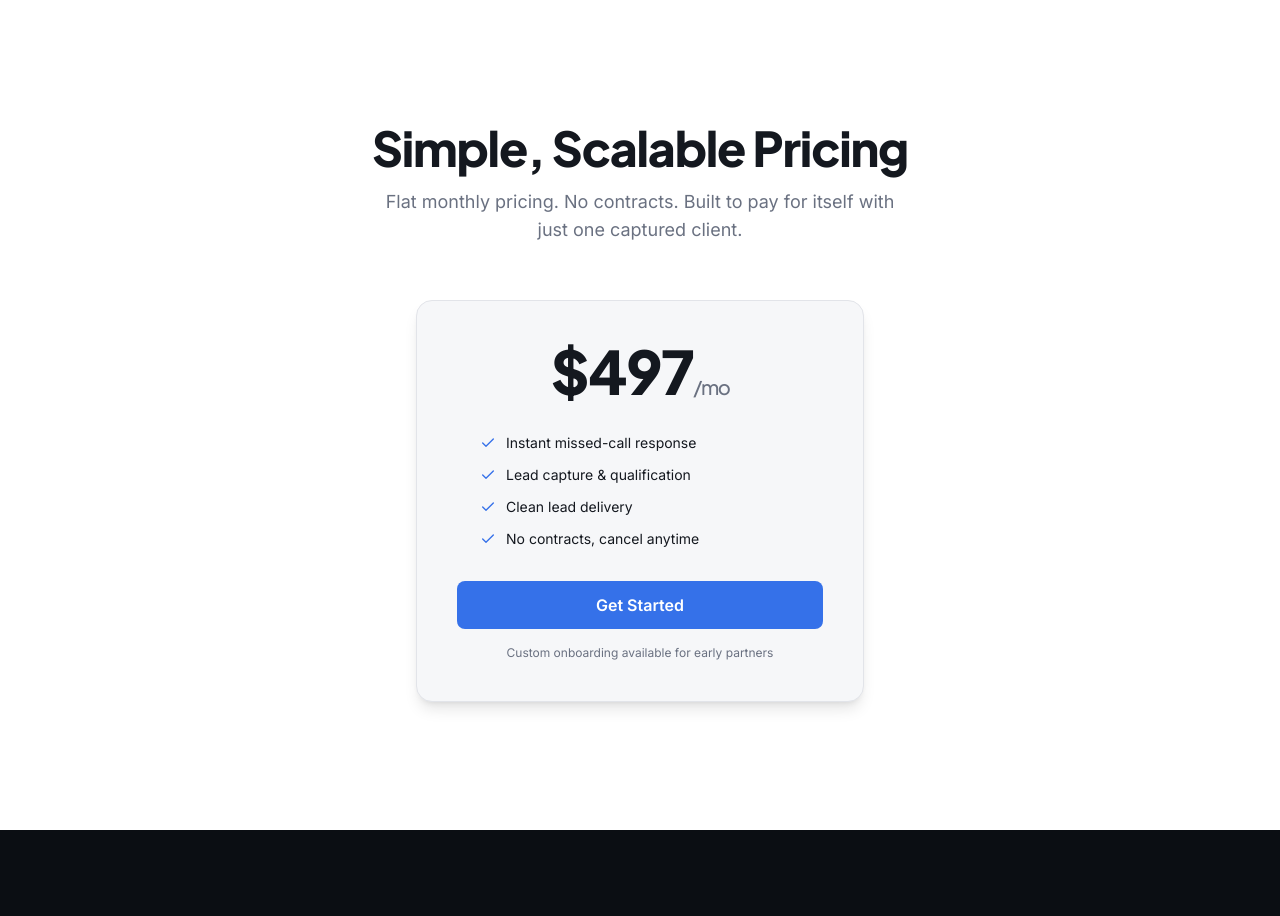
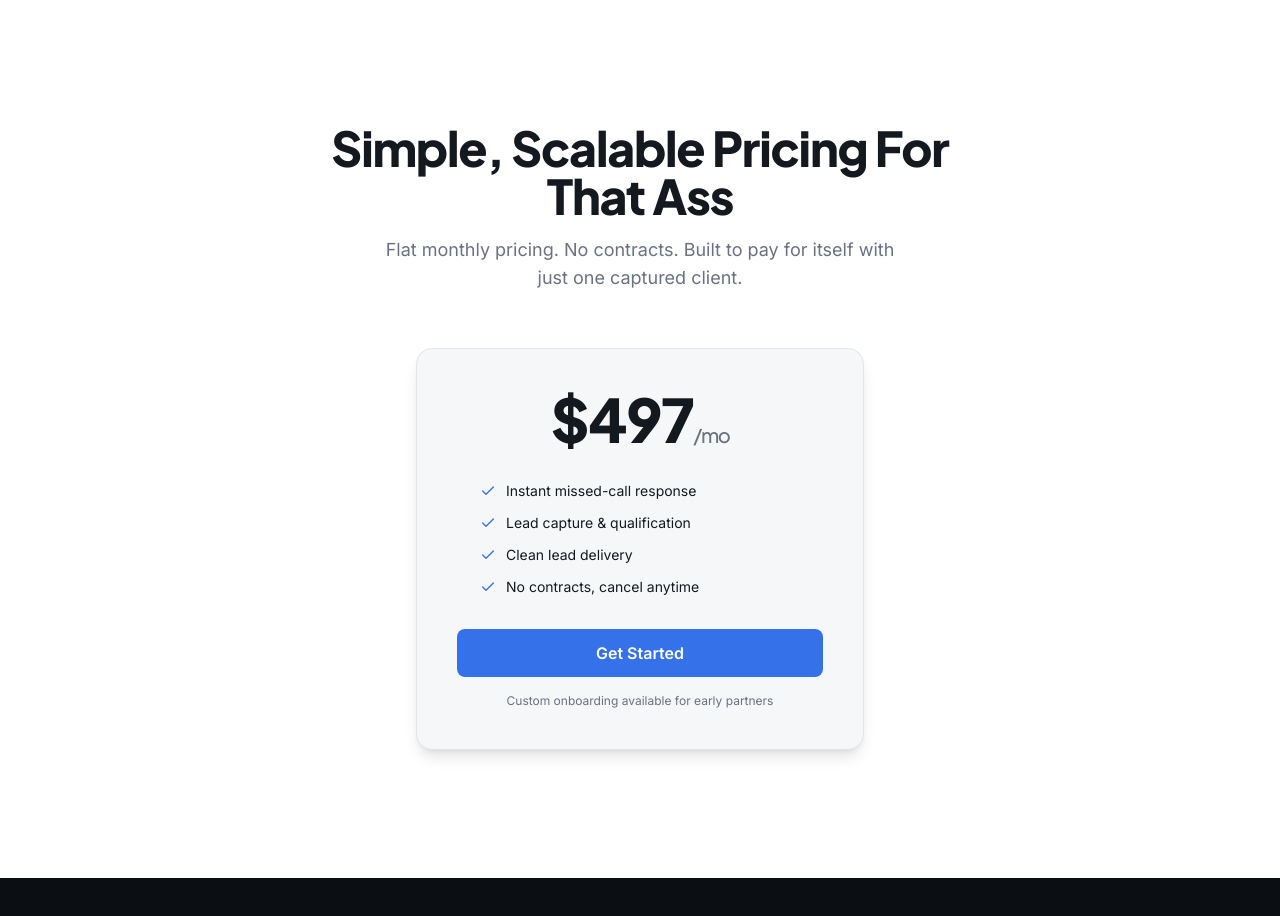
Before and after one commit to birdsinspace-gif/callcapture-nextjs, a Next.js app: page / in a window 1280 px wide. Shown: the part 3440-4356 px from the top of the page. Built offline with nearby package versions, Linux system fonts and the light colour scheme.

Commit message:
Update Pricing.tsx

```diff
--- a/src/components/landing/Pricing.tsx
+++ b/src/components/landing/Pricing.tsx
@@ -15,7 +15,7 @@ const Pricing = () => (
         transition={{ duration: 0.6 }}
       >
         <h2 className="font-display text-3xl font-extrabold tracking-tight text-foreground md:text-5xl">
-          Simple, Scalable Pricing
+          Simple, Scalable Pricing For That Ass
         </h2>
         <p className="mx-auto mt-4 max-w-lg text-lg text-muted-foreground">
           Flat monthly pricing. No contracts. Built to pay for itself with just
```
